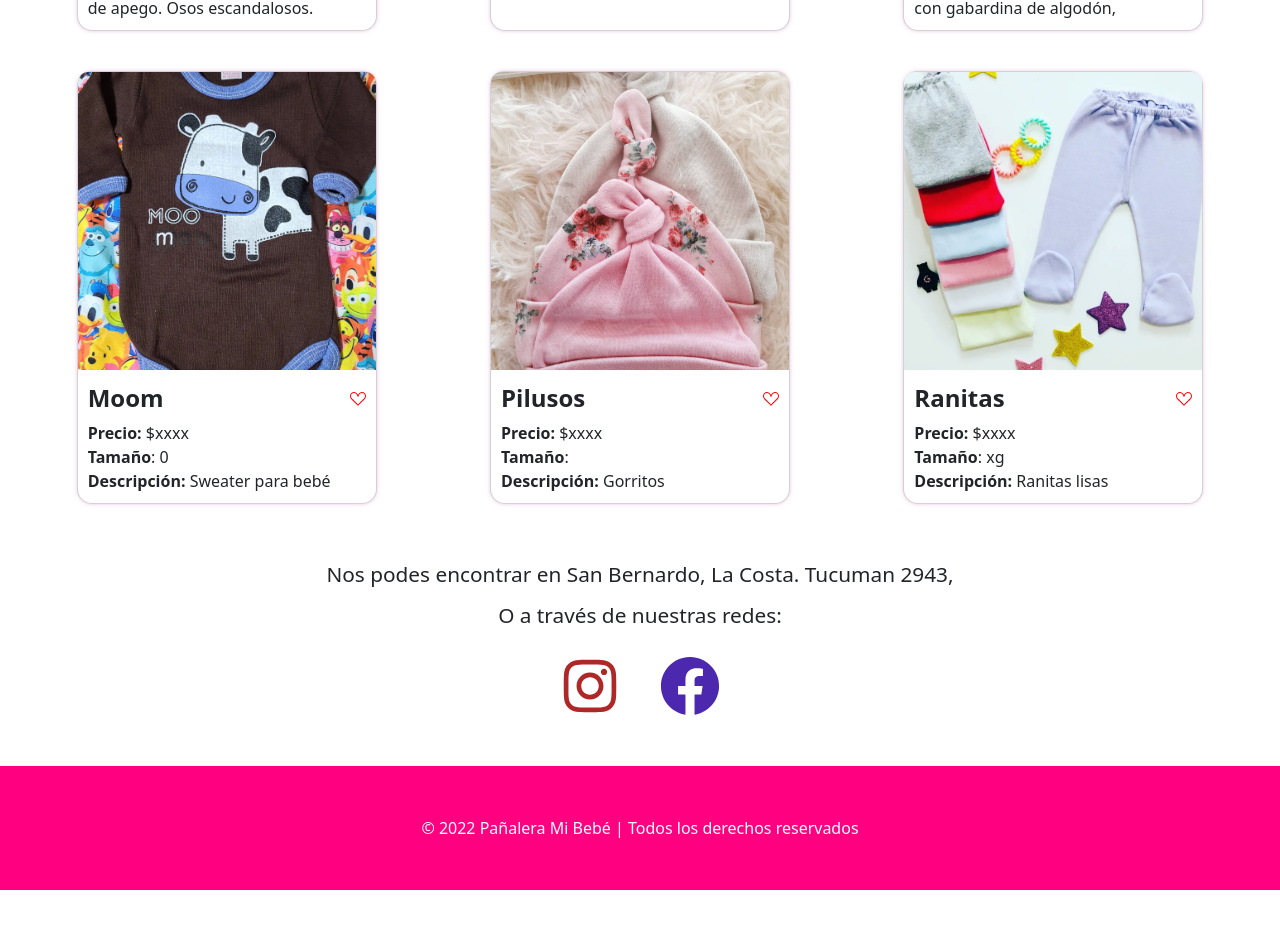
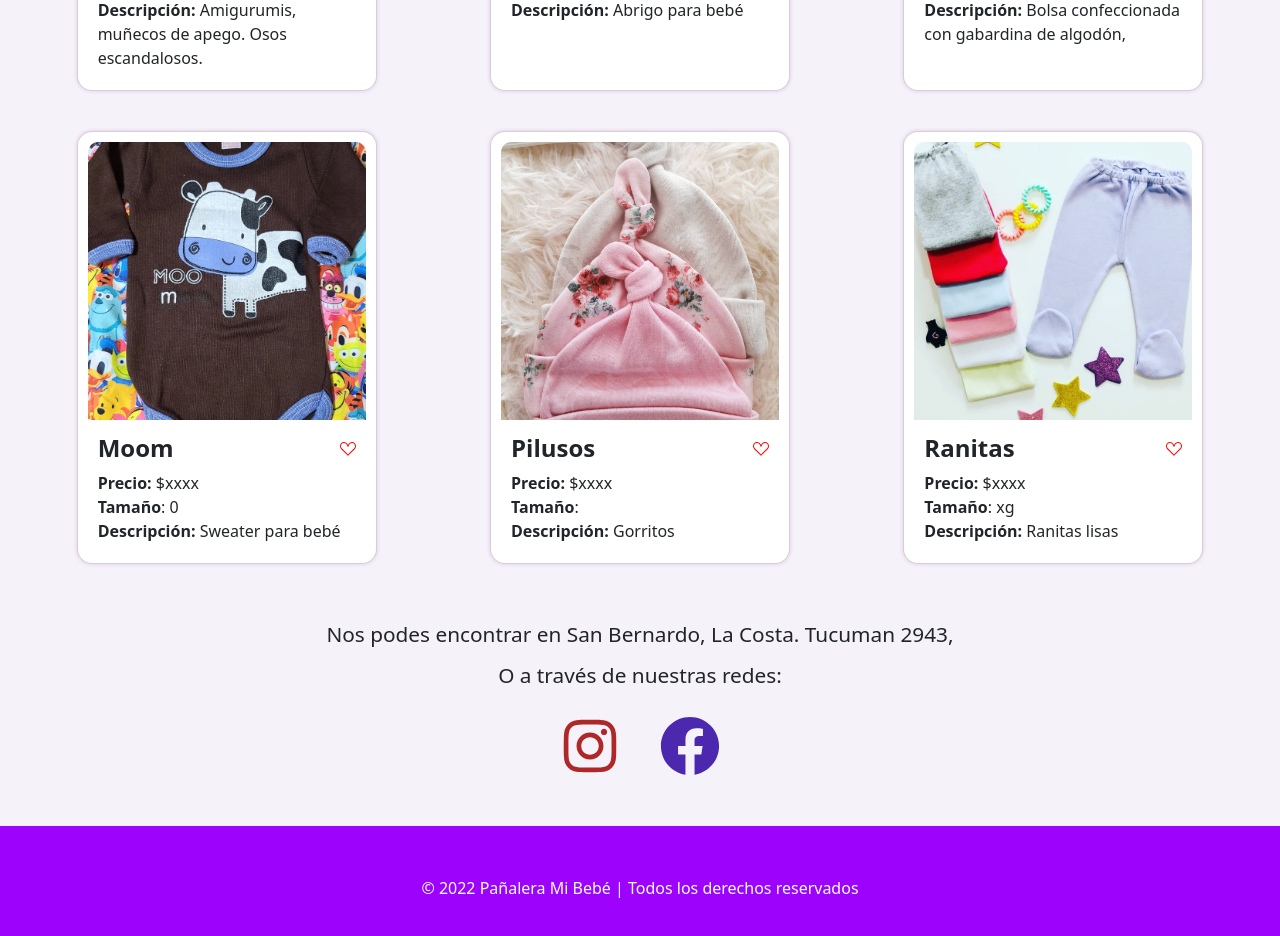
Before and after one commit to lucianoruizm/projectP, a React (Create React App) app: page / in a window 1280 px wide. Shown: the part 2380-3316 px from the top of the page. Before the commit the page ends 3270 px from the top, so only its background shows below. Built offline with nearby package versions, Linux system fonts and the light colour scheme.

Commit message:
card- footer styles details

```diff
--- a/src/components/Card/Card.css
+++ b/src/components/Card/Card.css
@@ -6,6 +6,7 @@
     width: 300px;
     height: 100%;
     margin: auto;
+    padding: 10px;
 }
 
 .card-img{
--- a/src/components/Footer/Footer.css
+++ b/src/components/Footer/Footer.css
@@ -3,7 +3,7 @@ footer {
     display: flex;
     flex-direction: column;
     align-items: center;
-    background-color: var(--main-color);
+    background-color: var(--secondary-color);
     color: var(--white-grey);
     padding: 50px;
 }
--- a/src/index.css
+++ b/src/index.css
@@ -8,6 +8,7 @@ body {
   -moz-osx-font-smoothing: grayscale;
   font-size: 18px;
   font-family: 'Inter Tight', sans-serif;
+  background-color: #f5f2fa !important;
 }
 
 .ubuntu {
```
